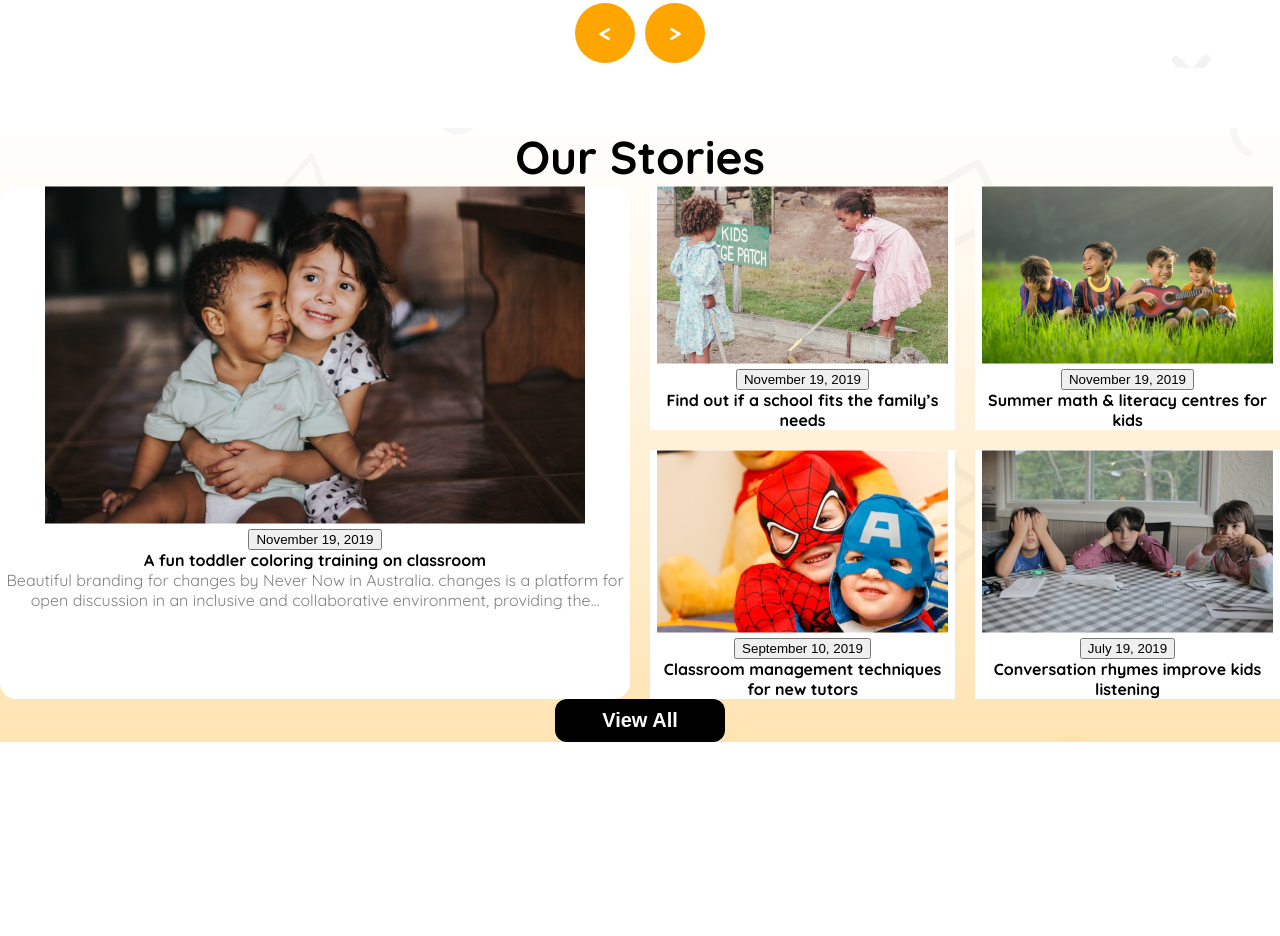
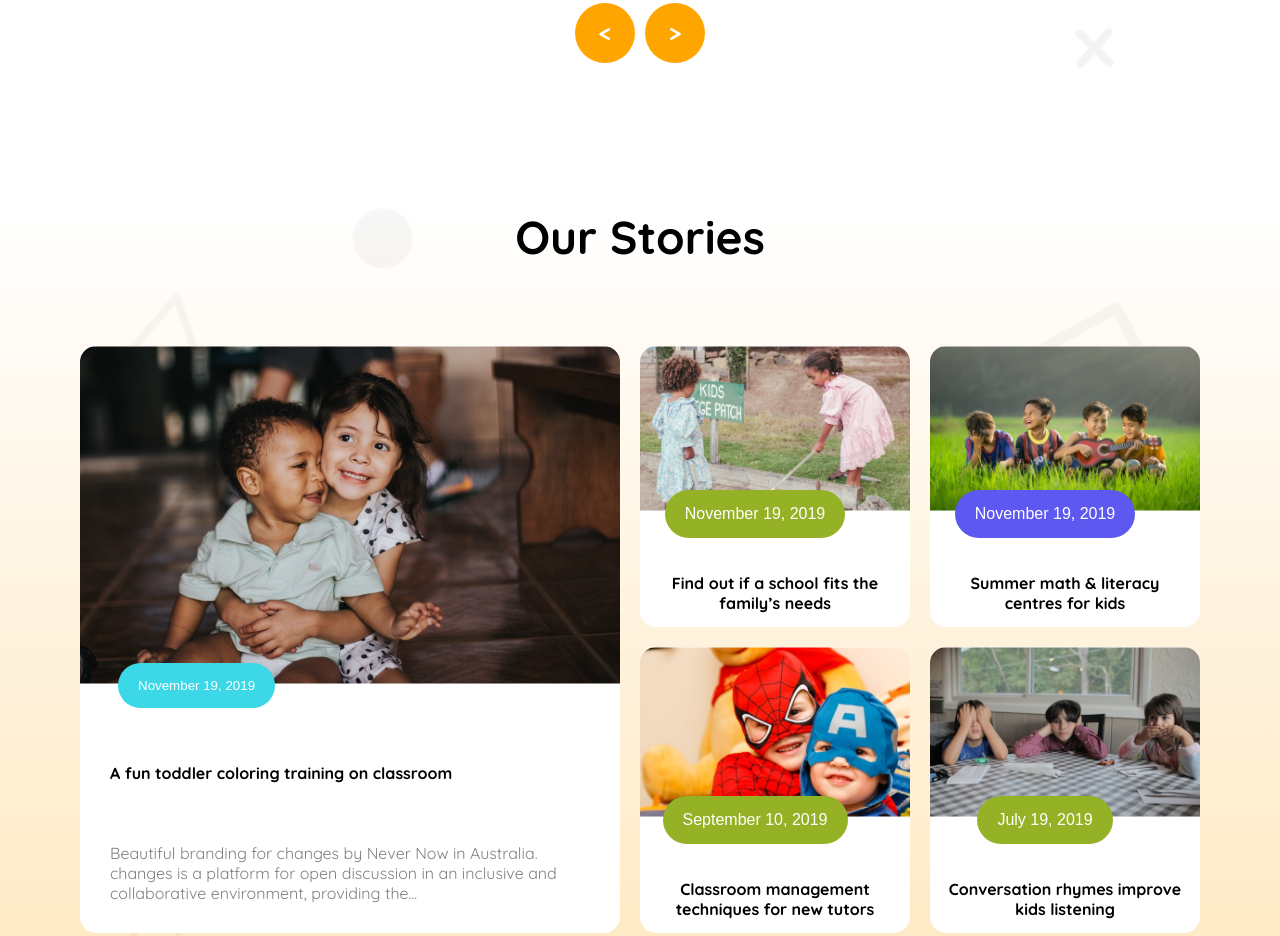
Before and after one commit to Nafis-Hasnat369/Kids-Education, a plain HTML site: page index.html in a window 1280 px wide. Shown: the part 1416-2352 px from the top of the page. Before the commit the page ends 2158 px from the top, so only its background shows below. Drawn offline with Linux system fonts and the light colour scheme.

Commit message:
Story section added with responsiveness

```diff
--- a/index.html
+++ b/index.html
@@ -78,7 +78,7 @@
             <h2 class="title">Our Stories</h2>
             <div class="story-cards">
                 <div class="story1">
-                    <img src="./assets/story-1.png" alt="story-1">
+                    <img class="story1-img" src="./assets/story-1.png" alt="story-1">
                     <button class="btn-story1">November 19, 2019</button>
                     <h4 class="story1-title">A fun toddler coloring training on
                         classroom</h4>
@@ -95,7 +95,7 @@
                     </div>
                     <div class="story">
                         <img src="./assets/story-3.png" alt="story-3">
-                        <button class="btn-story">November 19, 2019</button>
+                        <button class="btn-story3">November 19, 2019</button>
                         <h4 class="story-title">Summer math & literacy
                             centres for kids</h4>
                     </div>
@@ -113,7 +113,7 @@
                     </div>
                 </div>
             </div>
-            <button class="btn-secondary">View All</button>
+            <button class="btn-secondary view-all">View All</button>
         </section>
     </main>
     <footer>
--- a/styles/styles.css
+++ b/styles/styles.css
@@ -136,6 +136,9 @@
     max-width: 1440px;
     margin: 60px auto;
     background-image: url("./../assets/bg.png");
+    background-size: cover;
+    background-repeat: no-repeat;
+    background-position: center;
     text-align: center;
 }
 
@@ -199,7 +202,7 @@
 /* Stories styles */
 .stories {
     max-width: 1440px;
-    margin: 0px auto;
+    margin: 140px auto;
     background:
         linear-gradient(to bottom, rgba(255, 255, 255, 0.3), rgba(254, 163, 1, 0.3)),
         url("./../assets/bg.png");
@@ -212,13 +215,41 @@
 .story-cards {
     display: grid;
     grid-template-columns: 1fr 1fr;
-    gap: 20px;
+    padding: 80px;
 }
 
 .story1 {
+    width: 540px;
     background-color: white;
     color: black;
     border-radius: 16px;
+    text-align: left;
+}
+
+.story1-img {
+    border-radius: 16px 16px 0 0;
+}
+
+.btn-story1 {
+    background: none;
+    border: none;
+    font-weight: 500;
+    font-size: 16;
+    background-color: #3CD8E8;
+    color: white;
+    padding: 15px 20px;
+    border-radius: 48px;
+    position: relative;
+    right: -38px;
+    top: -25px;
+}
+
+.story1-title {
+    padding: 30px;
+}
+
+.story1 p {
+    padding: 30px;
 }
 
 .inside-s {
@@ -230,6 +261,48 @@
 .story {
     background-color: white;
     color: black;
+    border-radius: 16px;
+}
+
+.story img {
+    width: 100%;
+    border-radius: 16px 16px 0 0;
+}
+
+.btn-story {
+    background: none;
+    border: none;
+    font-weight: 500;
+    font-size: 16px;
+    background-color: #95B226;
+    color: white;
+    padding: 15px 20px;
+    border-radius: 48px;
+    position: relative;
+    right: 20px;
+    top: -25px;
+}
+
+.btn-story3 {
+    background: none;
+    border: none;
+    font-weight: 500;
+    font-size: 16px;
+    background-color: #5D58F0;
+    color: white;
+    padding: 15px 20px;
+    border-radius: 48px;
+    position: relative;
+    right: 20px;
+    top: -25px;
+}
+
+.story-title {
+    padding: 10px;
+}
+
+.view-all {
+    margin: 60px 0;
 }
 
 /* Responsive media queries */
@@ -313,4 +386,29 @@
     .toggle {
         display: none;
     }
+
+    /* story section */
+    .story1 {
+        display: none;
+    }
+
+    .story-cards {
+        padding: 10px;
+        grid-template-columns: repeat(1, 2fr);
+    }
+
+    .story {
+        font-size: 9px;
+    }
+
+    .btn-story,
+    .btn-story3 {
+        font-size: 9px;
+        padding: 5px 10px;
+        top: -17px;
+    }
+    .view-all {
+        font-size: 16px;
+        margin: 40px 0;
+    }
 }
```
